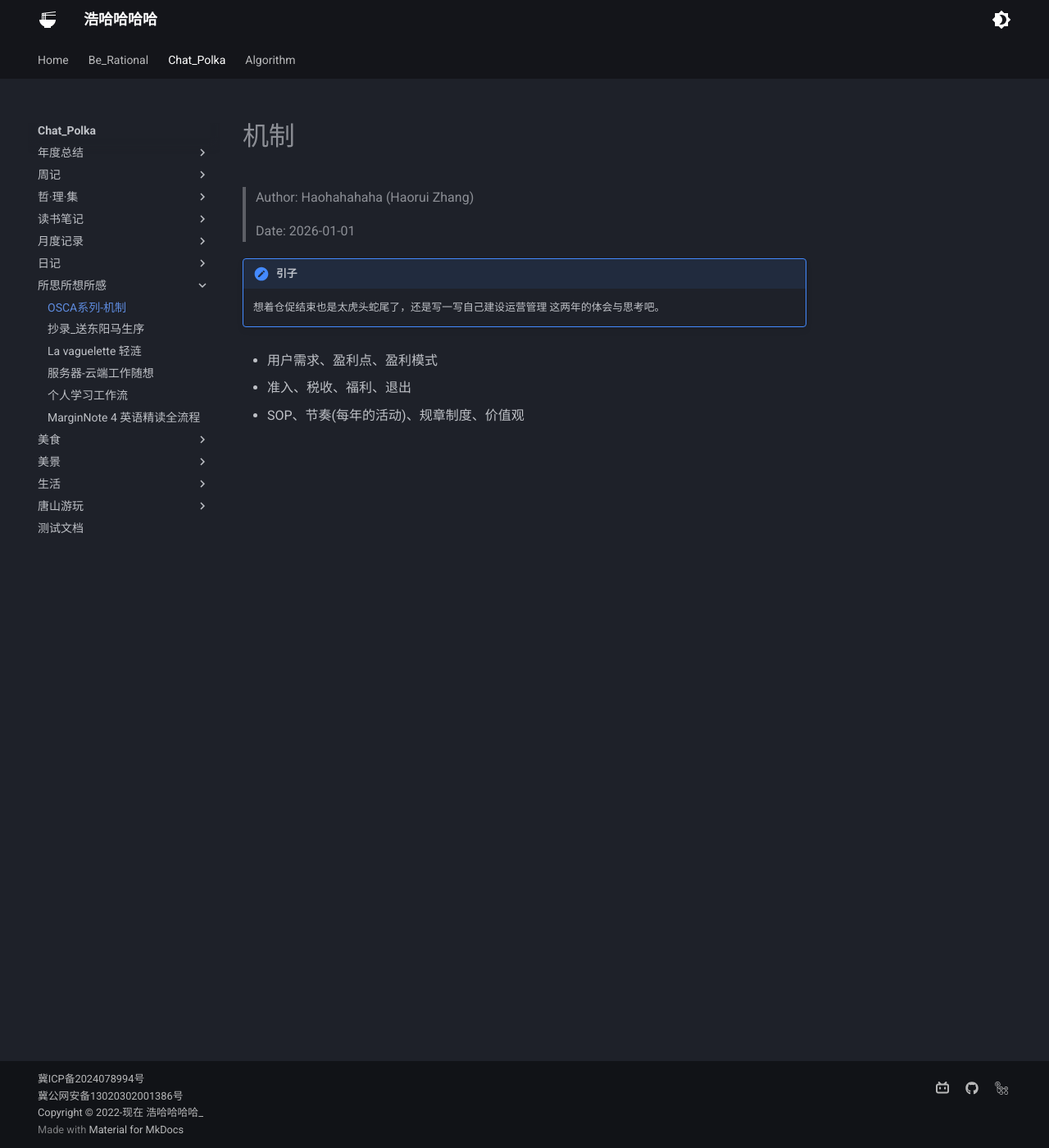
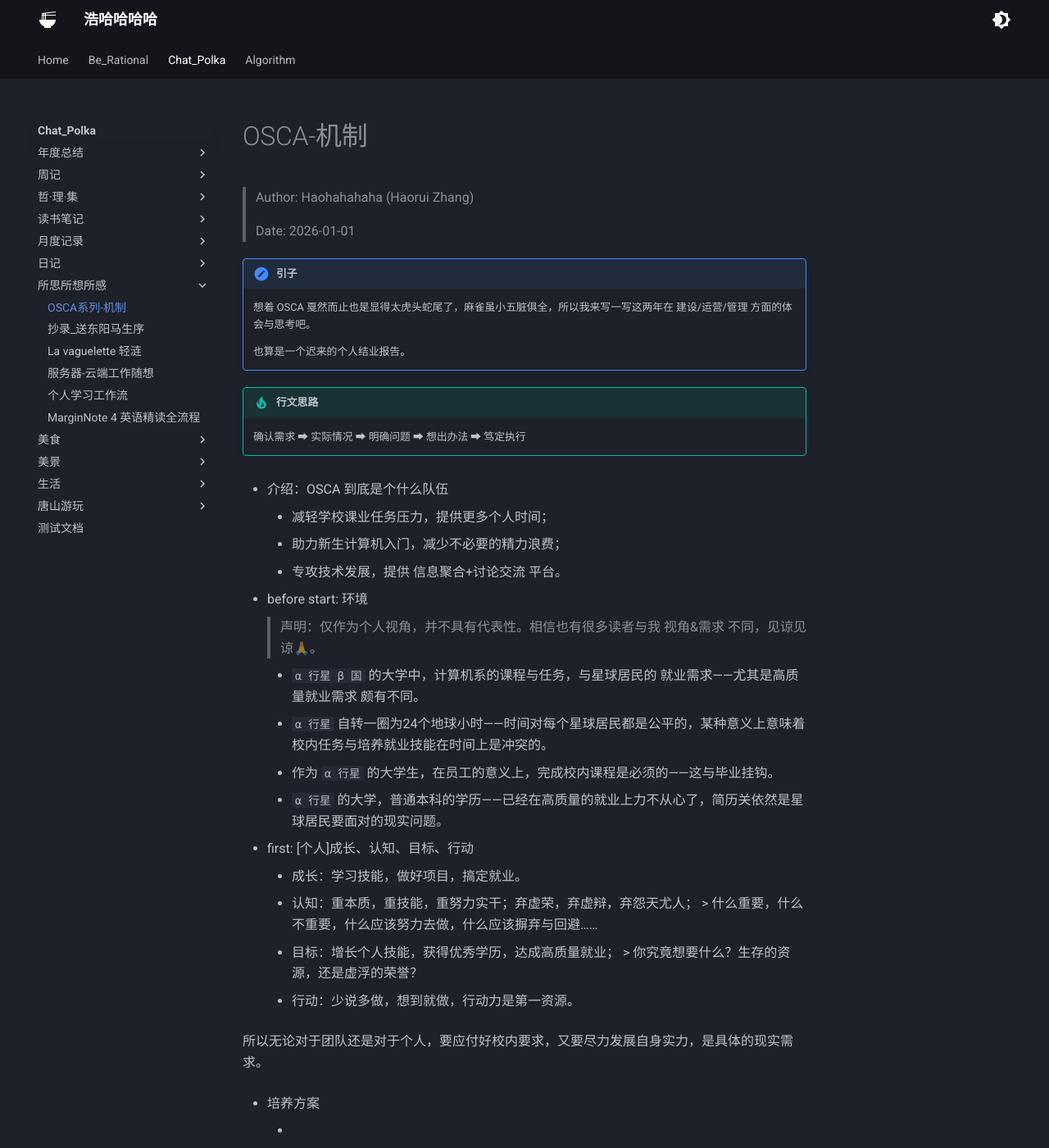
Before and after one commit to Haohahahaha/chat, an MkDocs documentation site: the page built from docs/4-thought/OSCA/mechanics.md, in a window 1280 px wide and 1400 px high. Shown: the whole window at 82% size. Built offline with MkDocs 1.6.1 and Material for MkDocs 9.7.7, drawn with Linux system fonts in a browser that asks for light colours; some of the changed text lies outside the part shown.

Commit message:
2026-01-01_17:42:41 update

```diff
--- a/docs/4-thought/OSCA/mechanics.md
+++ b/docs/4-thought/OSCA/mechanics.md
@@ -1,4 +1,4 @@
-# 机制
+# OSCA-机制
 
 > Author: Haohahahaha (Haorui Zhang)
 >
@@ -6,11 +6,66 @@
 
 !!! note "引子"
 
-    想着仓促结束也是太虎头蛇尾了，还是写一写自己建设运营管理 这两年的体会与思考吧。
+    想着 OSCA 戛然而止也是显得太虎头蛇尾了，麻雀虽小五脏俱全，所以我来写一写这两年在 建设/运营/管理 方面的体会与思考吧。
 
+    也算是一个迟来的个人结业报告。
 
-- 用户需求、盈利点、盈利模式
+!!! tip "行文思路"
+
+    确认需求 ➡ 实际情况 ➡ 明确问题 ➡ 想出办法 ➡ 笃定执行
+
+- 介绍：OSCA 到底是个什么队伍
+    - 减轻学校课业任务压力，提供更多个人时间；
+    - 助力新生计算机入门，减少不必要的精力浪费；
+    - 专攻技术发展，提供 信息聚合+讨论交流 平台。
+
+- before start: 环境
+
+    > 声明：仅作为个人视角，并不具有代表性。相信也有很多读者与我 视角&需求 不同，见谅见谅🙏。
+
+    - `α 行星 β 国` 的大学中，计算机系的课程与任务，与星球居民的 就业需求——尤其是高质量就业需求 颇有不同。
+    - `α 行星` 自转一圈为24个地球小时——时间对每个星球居民都是公平的，某种意义上意味着校内任务与培养就业技能在时间上是冲突的。
+    - 作为 `α 行星` 的大学生，在员工的意义上，完成校内课程是必须的——这与毕业挂钩。
+    - `α 行星` 的大学，普通本科的学历——已经在高质量的就业上力不从心了，简历关依然是星球居民要面对的现实问题。
+
+- first: [个人]成长、认知、目标、行动
+
+    - 成长：学习技能，做好项目，搞定就业。
+    - 认知：重本质，重技能，重努力实干；弃虚荣，弃虚辩，弃怨天尤人；
+        > 什么重要，什么不重要，什么应该努力去做，什么应该摒弃与回避……
+    - 目标：增长个人技能，获得优秀学历，达成高质量就业；
+        > 你究竟想要什么？生存的资源，还是虚浮的荣誉？
+    - 行动：少说多做，想到就做，行动力是第一资源。
+
+所以无论对于团队还是对于个人，要应付好校内要求，又要尽力发展自身实力，是具体的现实需求。
+
+- 培养方案
+
+    -
+
+- 盈利点、盈利模式
+
+    - 对于团队盈利点来说
+
+        - 大的方面来说，在于人才的产出；
+        - 具体的方面来说，在于项目的完成度，技术的掌握程度
+        - 为了获得学校的支持，也要注重具体比赛的产出，获奖的数量与质量……
+
+    - 盈利模式
+
+        - 适应时代需求，尽力培养人才，尽力产出人才，以双周会、年末考核与谈话为具体的保障措施；
+        - 安排人员轮流参加比赛，获得一些奖项。
+            - 这一块对个人的成长帮助并不显著，所以一要保证轮流的公平性，二要保障损耗的时间不过多。
+
 
 - 准入、税收、福利、退出
 
-- SOP、节奏(每年的活动)、规章制度、价值观
+- SOP、节奏(每年的活动)、规章制度
+
+- 价值观、令行禁止、信息公平与信息机动
+
+- hacker攻防：(无聊的)辩经
+
+    - 摒弃大锅饭，根除无人负责的土壤
+
+    - 摒弃念经，拥抱实际
```
